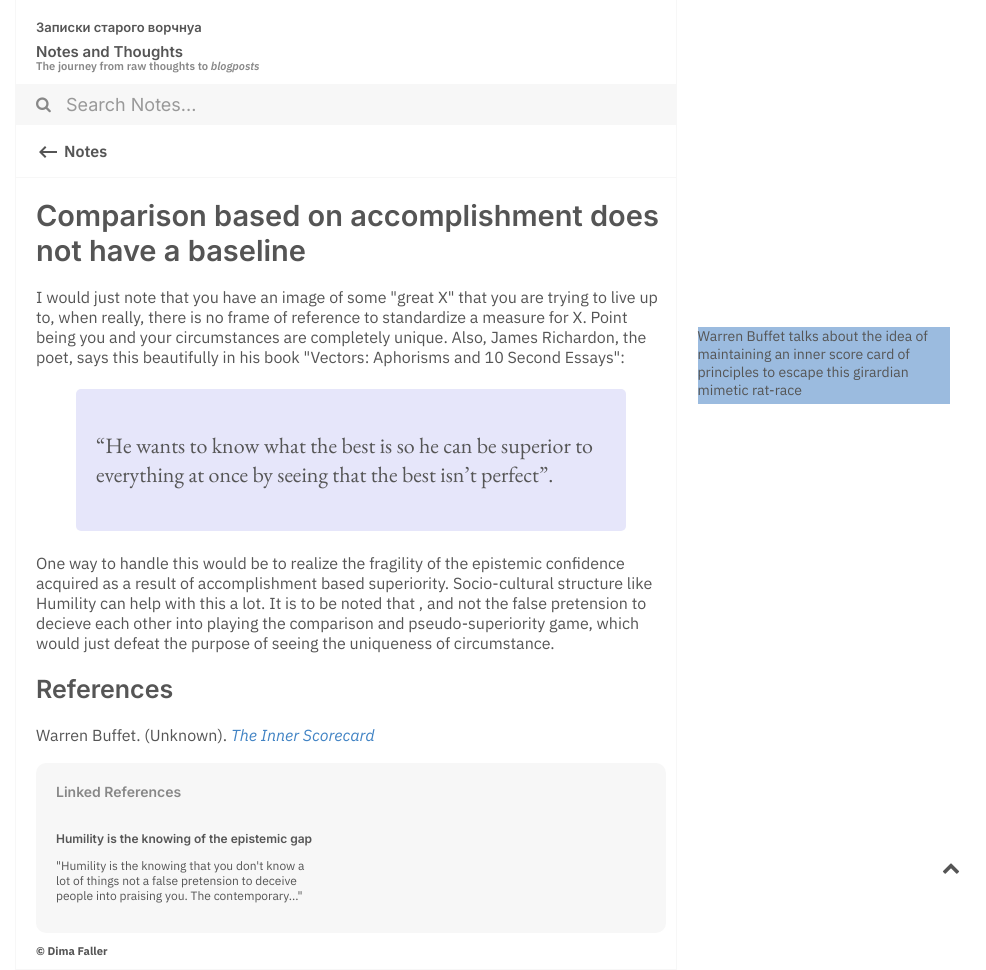
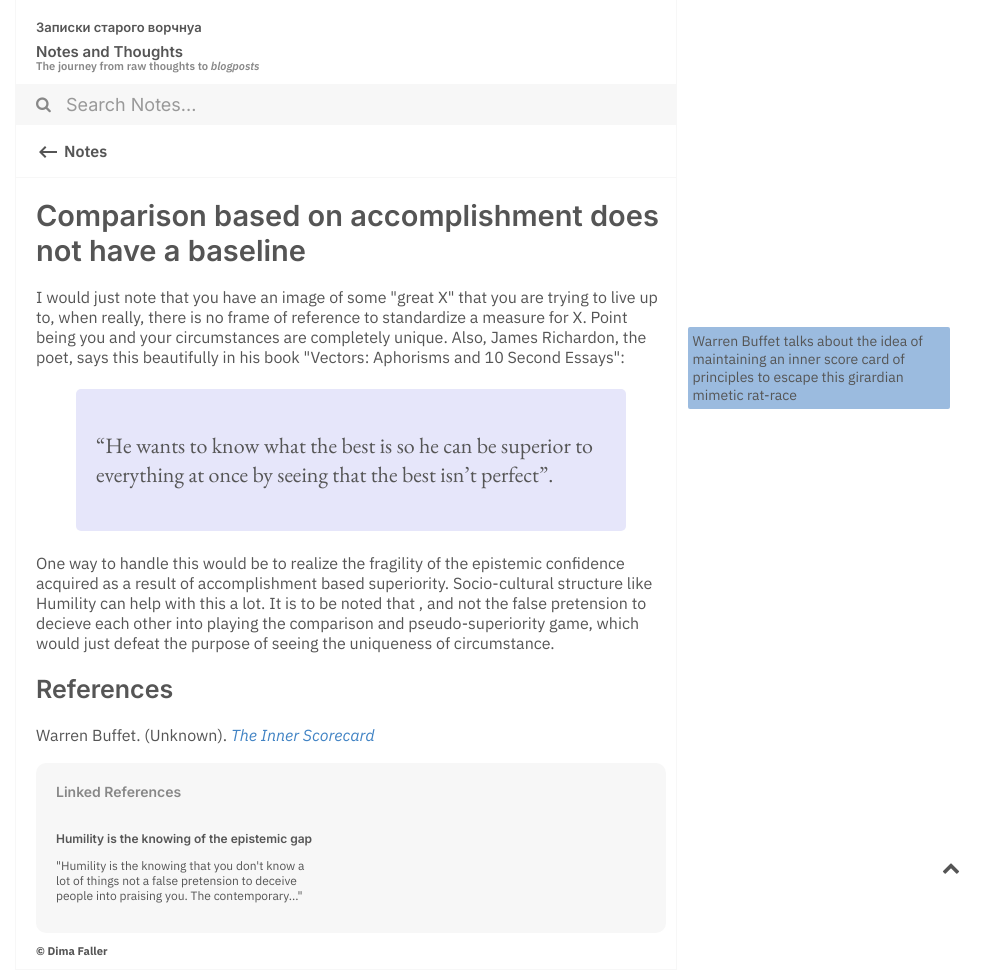
Before and after one commit to dimafaller/blog, a Jekyll site: the page built from _notes/Comparison based on accomplishment does not have a baseline.md, in a window 1280 px wide. Shown: the whole page, without its empty margins (294-1280 px from the left). Built offline with Jekyll 4.4.1, drawn with Linux system fonts in a browser that asks for light colours.

Commit message:
css colors

```diff
--- a/assets/css/style.css
+++ b/assets/css/style.css
@@ -774,6 +774,8 @@ hr {
     font-family: 'IBM Plex Sans', Inter, 'Segoe UI', Roboto, Oxygen, Ubuntu, Cantarell, 'Open Sans', 'Helvetica Neue', sans-serif !important;
     font-size: 14px;
     margin-right: -45%;
+    padding: 5px;
+    border-radius: 2px;
     width: 40%;
     margin-top: 0;
     margin-bottom: 0;
```
